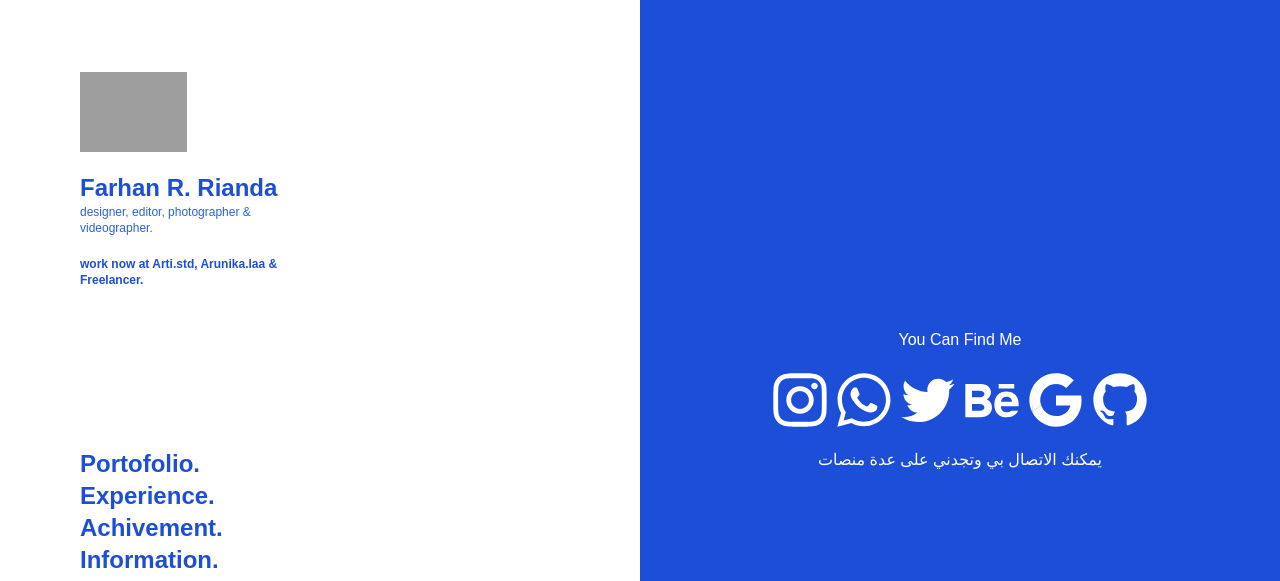
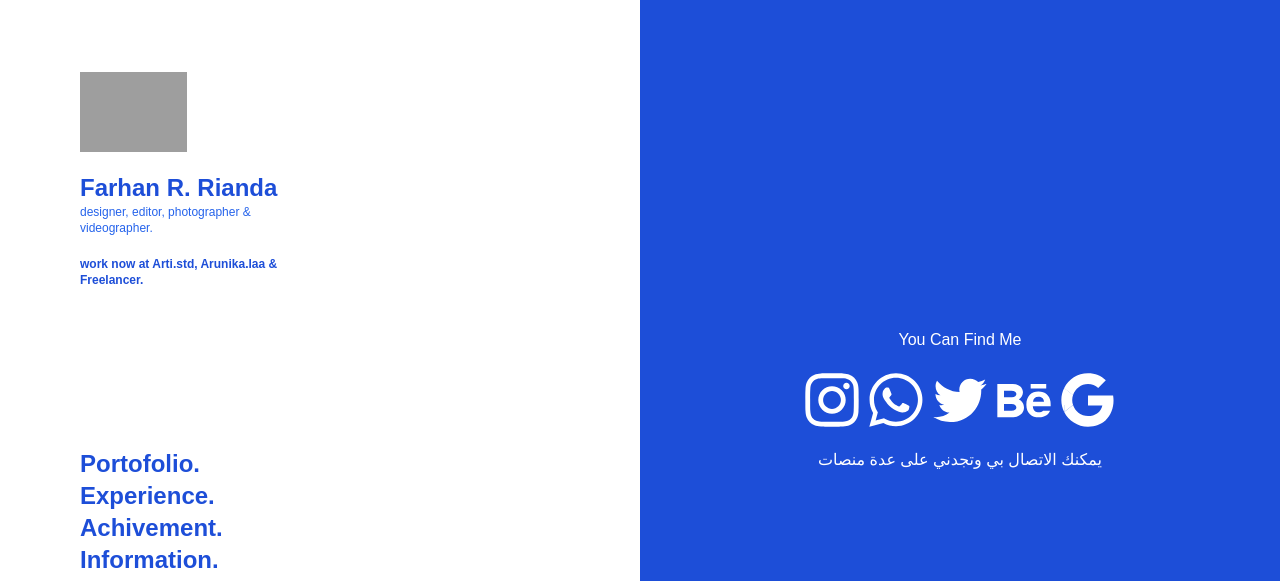
Before and after one commit to farhanriski/farhanriskiii.com, a website: page public/contact.html in a window 1280 px wide. Shown: the top 581 px of the page. Drawn offline with Linux system fonts and the light colour scheme; grey boxes are pictures that could not be loaded.

Commit message:
delete github

```diff
--- a/public/contact.html
+++ b/public/contact.html
@@ -74,7 +74,6 @@
                 <!-- Google -->
                 <svg width="64px" height="64px" viewBox="0 0 24 24" fill="none" xmlns="http://www.w3.org/2000/svg"><a href="mailto:name@email.com"><g id="SVGRepo_bgCarrier" stroke-width="0"></g><g id="SVGRepo_tracerCarrier" stroke-linecap="round" stroke-linejoin="round"></g><g id="SVGRepo_iconCarrier"> <path d="M21.575 12.225C21.575 11.5667 21.5167 10.9417 21.4167 10.3333H12V14.0917H17.3917C17.15 15.325 16.4417 16.3667 15.3917 17.075V19.575H18.6083C20.4917 17.8333 21.575 15.2667 21.575 12.225Z" fill="#ffffff"></path> <path d="M12 5.95833C13.475 5.95833 14.7917 6.46667 15.8333 7.45834L18.6833 4.60833C16.9583 2.99167 14.7 2 12 2C8.09167 2 4.71667 4.25 3.075 7.51667L6.39167 10.0917C7.18333 7.71667 9.39167 5.95833 12 5.95833Z" fill="#ffffff"></path> <path fill-rule="evenodd" clip-rule="evenodd" d="M12 22C8.09167 22 4.71667 19.75 3.075 16.4833L6.39167 13.9083C7.18333 16.2833 9.39167 18.0417 12 18.0417C13.35 18.0417 14.4917 17.675 15.3917 17.075L18.6083 19.575C16.9583 21.1 14.7 22 12 22ZM6.39167 10.0917V7.51667H3.075L6.39167 10.0917Z" fill="#ffffff"></path> <path d="M3.075 13.9083H6.39167C6.18333 13.3083 6.075 12.6667 6.075 12C6.075 11.3333 6.19167 10.6917 6.39167 10.0917L3.075 7.51667C2.39167 8.86667 2 10.3833 2 12C2 13.6167 2.39167 15.1333 3.075 16.4833V13.9083Z" fill="#ffffff"></path> <path d="M6.39167 13.9083H3.075V16.4833L6.39167 13.9083Z" fill="#ffffff"></path></g></a></svg>
                 <!-- GitHub -->
-                <svg width="64px" height="64px" viewBox="0 0 24 24" fill="none" xmlns="http://www.w3.org/2000/svg"><a href="https://github.com/farhanriski"><g id="SVGRepo_bgCarrier" stroke-width="0"></g><g id="SVGRepo_tracerCarrier" stroke-linecap="round" stroke-linejoin="round"></g><g id="SVGRepo_iconCarrier"> <path fill-rule="evenodd" clip-rule="evenodd" d="M12 2C6.475 2 2 6.475 2 12C2 16.425 4.8625 20.1625 8.8375 21.4875C9.3375 21.575 9.525 21.275 9.525 21.0125C9.525 20.775 9.5125 19.9875 9.5125 19.15C7 19.6125 6.35 18.5375 6.15 17.975C6.0375 17.6875 5.55 16.8 5.125 16.5625C4.775 16.375 4.275 15.9125 5.1125 15.9C5.9 15.8875 6.4625 16.625 6.65 16.925C7.55 18.4375 8.9875 18.0125 9.5625 17.75C9.65 17.1 9.9125 16.6625 10.2 16.4125C7.975 16.1625 5.65 15.3 5.65 11.475C5.65 10.3875 6.0375 9.4875 6.675 8.7875C6.575 8.5375 6.225 7.5125 6.775 6.1375C6.775 6.1375 7.6125 5.875 9.525 7.1625C10.325 6.9375 11.175 6.825 12.025 6.825C12.875 6.825 13.725 6.9375 14.525 7.1625C16.4375 5.8625 17.275 6.1375 17.275 6.1375C17.825 7.5125 17.475 8.5375 17.375 8.7875C18.0125 9.4875 18.4 10.375 18.4 11.475C18.4 15.3125 16.0625 16.1625 13.8375 16.4125C14.2 16.725 14.5125 17.325 14.5125 18.2625C14.5125 19.6 14.5 20.675 14.5 21.0125C14.5 21.275 14.6875 21.5875 15.1875 21.4875C17.1727 20.8173 18.8977 19.5415 20.1198 17.8395C21.3419 16.1376 21.9995 14.0953 22 12C22 6.475 17.525 2 12 2Z" fill="#ffffff"></path> </g></a></svg>
               </div>
               <div class="text-center text-white">
                 <p>يمكنك الاتصال بي وتجدني على عدة منصات</p>
```
